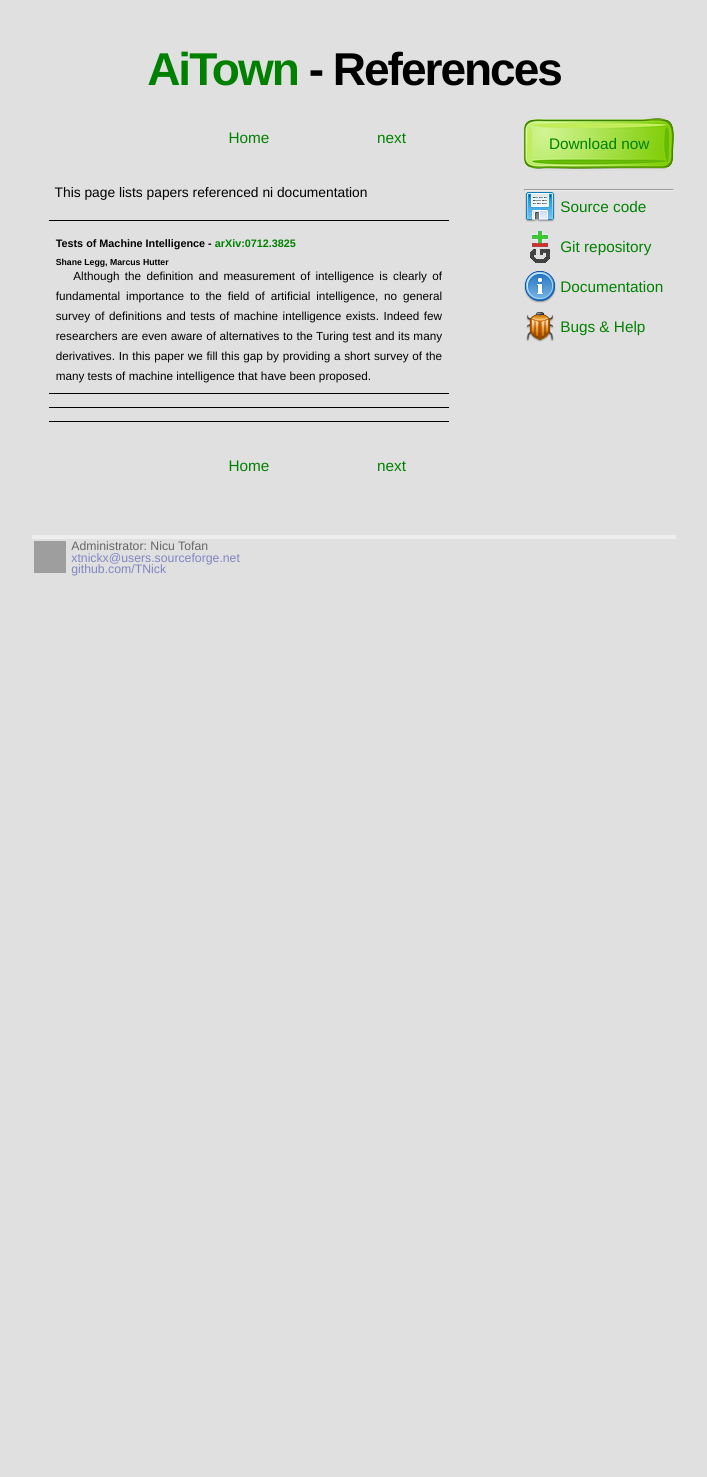
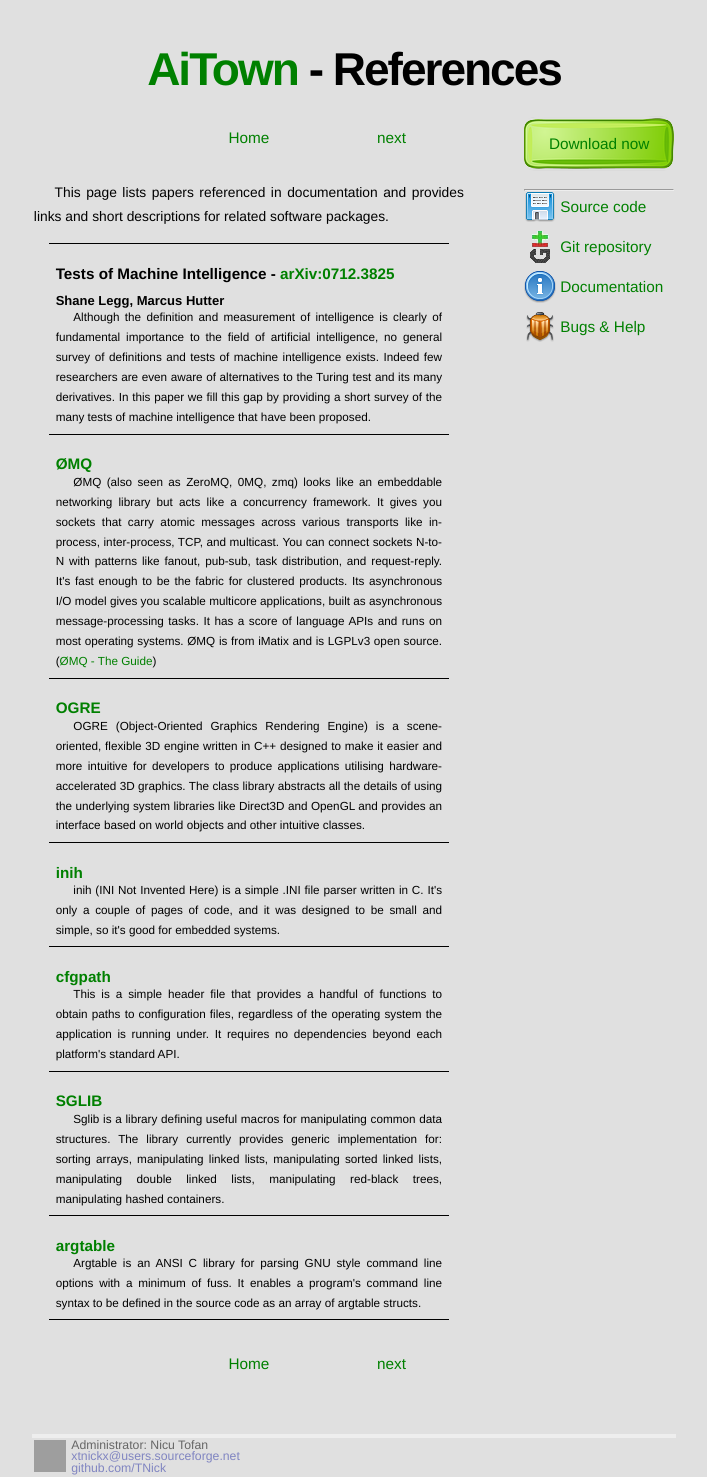
Before and after one commit to TNick/aitown, a Jekyll site: the page built from references.html, in a window 1280 px wide. Shown: the whole page, without its empty margins (286-993 px from the left). Built offline with Jekyll 4.4.1, drawn with Linux system fonts in a browser that asks for light colours; before the commit the page ends 946 px from its top, so only the background shows below that; grey boxes are pictures that could not be loaded.

Commit message:
Documented advances we had so far

```diff
--- a/_layouts/default.html
+++ b/_layouts/default.html
@@ -5,9 +5,11 @@
   - /index.html
   - /documentation.html
   - /reference/index.html
+  - /reference/aitown-index.html
+  - /reference/aitown-server.html
+  - /references.html
   - /license.html
   - /contributors.html
-
 ---
 
 {% assign prev_page_here = '' %}
--- a/references.html
+++ b/references.html
@@ -4,16 +4,17 @@
 ---
 
 <p>
-	This page lists papers referenced ni documentation
+	This page lists papers referenced in documentation and provides
+	links and short descriptions for related software packages.
 </p>
 
 <table class="contrib">
 	<tr class="contrib_entry"><td class="contrib_e">
-	<h5 id="tests_of_machine_intelligence_legg_hutter">
+	<h3 id="tests_of_machine_intelligence_legg_hutter">
     Tests of Machine Intelligence -
     <a href="http://arxiv.org/abs/0712.3825">arXiv:0712.3825</a>
-    </h5>
-	<h6>Shane Legg, Marcus Hutter</h6>
+    </h3>
+	<h4>Shane Legg, Marcus Hutter</h4>
     <p>
 		Although the definition and measurement of
 		intelligence is clearly of fundamental
@@ -27,14 +28,87 @@
 		of the many tests of machine intelligence
 		that have been proposed.
     </p>
-
-	</td></tr>
-	<tr class="contrib_entry"><td class="contrib_e">
-
-	</td></tr>
-	<tr class="contrib_entry"><td class="contrib_e">
-
 	</td></tr>
 
+	<tr class="contrib_entry"><td class="contrib_e">
+	<h3 id="zeromq">
+    <a href="http://zeromq.org/">ØMQ</a>
+    </h3>
+    <p>
+		ØMQ (also seen as ZeroMQ, 0MQ, zmq) looks like an embeddable
+		networking library but acts like a concurrency framework. It gives
+		you sockets that carry atomic messages across various transports
+		like in-process, inter-process, TCP, and multicast. You can connect
+		sockets N-to-N with patterns like fanout, pub-sub, task
+		distribution, and request-reply. It's fast enough to be the fabric
+		for clustered products. Its asynchronous I/O model gives you
+		scalable multicore applications, built as asynchronous
+		message-processing tasks. It has a score of language APIs and runs
+		on most operating systems. ØMQ is from iMatix and is LGPLv3 open
+		source. (<a href="http://zguide.zeromq.org/page:all">ØMQ - The Guide</a>)
+	</td></tr>
+
+	<tr class="contrib_entry"><td class="contrib_e">
+	<h3 id="ogre">
+    <a href="http://www.ogre3d.org">OGRE</a>
+    </h3>
+    <p>
+		OGRE (Object-Oriented Graphics Rendering Engine) is a
+		scene-oriented, flexible 3D engine written in C++ designed to
+		make it easier and more intuitive for developers to produce
+		applications utilising hardware-accelerated 3D graphics. The
+		class library abstracts all the details of using the underlying
+		system libraries like Direct3D and OpenGL and provides an
+		interface based on world objects and other intuitive classes.
+	</td></tr>
+
+	<tr class="contrib_entry"><td class="contrib_e">
+	<h3 id="inih">
+    <a href="http://code.google.com/p/inih/">inih</a>
+    </h3>
+    <p>
+		inih (INI Not Invented Here) is a simple .INI file parser
+		written in C. It's only a couple of pages of code, and it was
+		designed to be small and simple, so it's good for embedded
+		systems.
+	</td></tr>
+
+	<tr class="contrib_entry"><td class="contrib_e">
+	<h3 id="cfgpath">
+    <a href="https://github.com/Malvineous/cfgpath">cfgpath</a>
+    </h3>
+    <p>
+		This is a simple header file that provides a handful of
+		functions to obtain paths to configuration files, regardless of
+		the operating system the application is running under.
+		It requires no dependencies beyond each platform's standard API.
+	</td></tr>
+
+	<tr class="contrib_entry"><td class="contrib_e">
+	<h3 id="sglib">
+    <a href="http://sglib.sourceforge.net/">SGLIB</a>
+    </h3>
+    <p>
+		Sglib is a library defining useful macros for manipulating
+		common data structures. The library currently provides
+		generic implementation for:
+		sorting arrays,
+		manipulating linked lists,
+		manipulating sorted linked lists,
+		manipulating double linked lists,
+		manipulating red-black trees,
+		manipulating hashed containers.
+	</td></tr>
+
+	<tr class="contrib_entry"><td class="contrib_e">
+	<h3 id="argtable">
+    <a href="http://argtable.sourceforge.net/">argtable</a>
+    </h3>
+    <p>
+		Argtable is an ANSI C library for parsing GNU style command
+		line options with a minimum of fuss. It enables a program's
+		command line syntax to be defined in the source code as an
+		array of argtable structs.
+	</td></tr>
 
 </table>
```
Also changed, not shown: reference/aitown-index.html (added, +105 -0 lines), reference/aitown-server.html (added, +143 -0 lines). Lines whose indentation alone changed are shown as unchanged.
